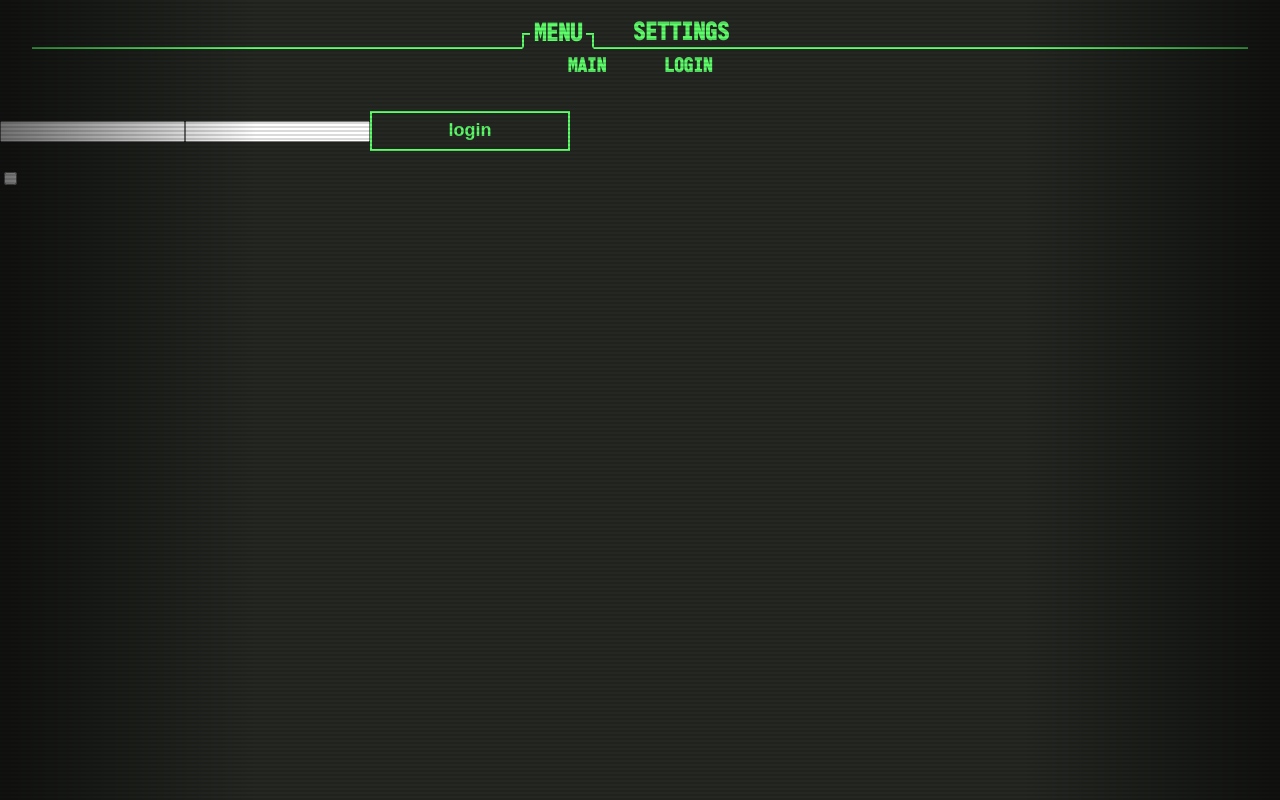
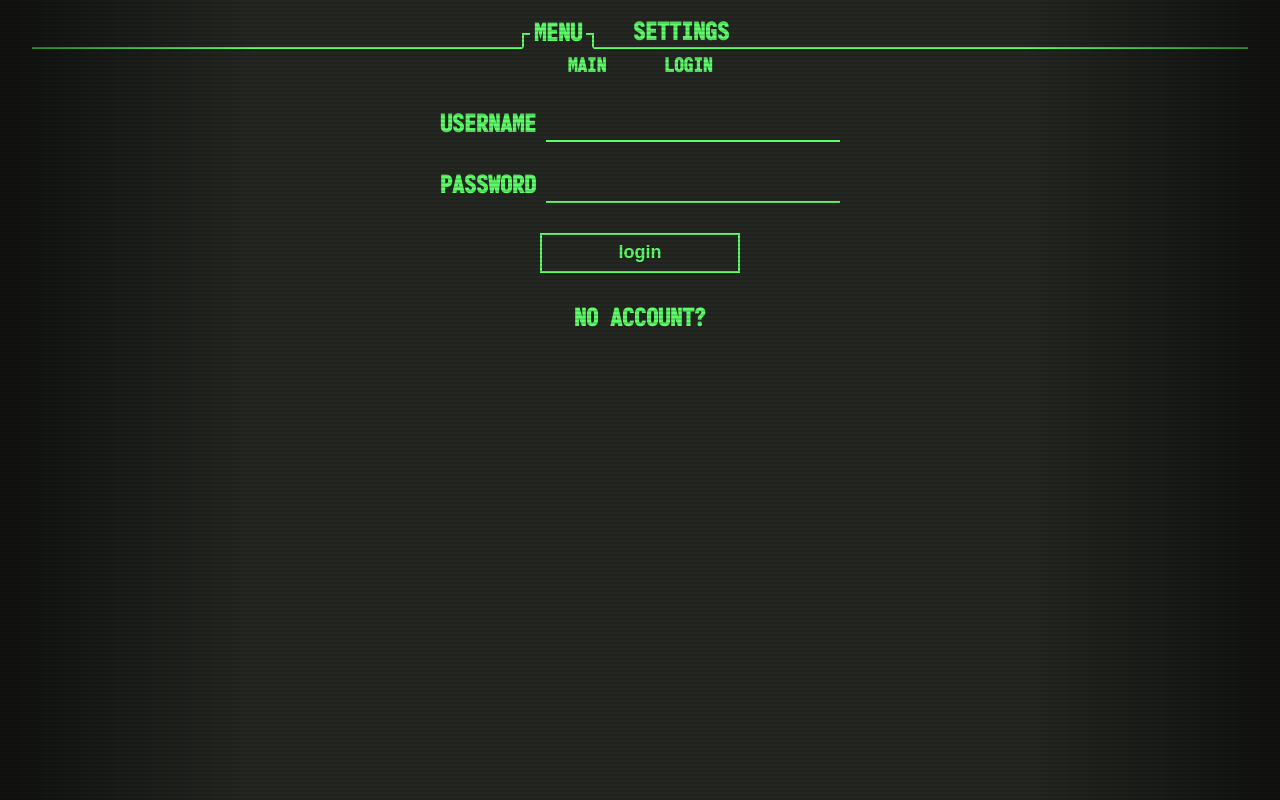
Before and after one commit to cL4ssiK/smarthome, a React (Create React App) app in the folder webserver/frontend/: page / in a window 1280 px wide. Both pictures are taken after a click on the item "LOGIN". Built offline with nearby package versions, Linux system fonts and the light colour scheme; no server answers.

Commit message:
Login page style rework

```diff
--- a/webserver/frontend/src/modules/Login.jsx
+++ b/webserver/frontend/src/modules/Login.jsx
@@ -1,6 +1,7 @@
 import { useContext, useState } from "react";
 import { UserContext } from "../context/UserContext";
 import { useLogout } from "../utils/authentication";
+import styles from "./Login.module.css";
 
 function Login() {
 
@@ -75,32 +76,48 @@ function Login() {
     };
 
     return (
-        <div>
+        <div className={styles.div}>
             { !userContext.user ? (
-            <div>
+            <>
+            <div className={styles.innerDiv}>
+                <label>
+                    username
                     <input
+                        className={`${styles.input} ${logIn ? styles.shortInput : ""}`}
                         name="username"
                         onChange={handleChange}>
                     </input>
+                </label>
+                <label>
+                    password
                     <input
+                        className={`${styles.input} ${logIn ? styles.shortInput : ""}`}
                         name="pswd1"
                         type="password"
                         onChange={handleChange}>
                     </input>
+                </label>
                 {logIn && (
+                <label>
+                    re-type password
                     <input
+                        className={styles.input}
                         name="pswd2"
                         type="password"
                         onChange={handleChange}>
                     </input>
+                </label>
                 )}
+            </div>
             <button onClick={e => logIn ? register() : login()}>{logIn ? "register" : "login"}</button>
-            </div> ) : (<button onClick={e => logout()}>Logout</button>) }
+            </>
+            ) : (<button onClick={e => logout()}>Logout</button>) }
             {
                 userContext.user ? "" :
-                <input type="checkbox"
-                        onChange={e => {setLogIn(e.target.checked);}}>
-                </input>}
+                <label onClick={e => setLogIn(!logIn)}>
+                    {logIn ? "log in" : "no account?"}
+                </label>
+            }
         </div>
     );
 
--- a/webserver/frontend/src/modules/Login.module.css
+++ b/webserver/frontend/src/modules/Login.module.css
@@ -0,0 +1,49 @@
+.div {
+    display: flex;
+    flex-direction: column;
+    align-items: center;
+}
+
+.innerDiv {
+    display: flex;
+    flex-direction: column;
+    align-items: left;
+}
+
+.input {
+    /* 1. Reset default appearance */
+    background: transparent;
+    border: none;
+    outline: none;
+    padding: 0;
+    margin: 0;
+    display: inline-block;
+
+    /* 2. Match the H3 exactly */
+    font-family: inherit; /* Or your specific Pip-Boy font */
+    font-size: 1.2em;    /* This is the standard browser size for h3 */
+    font-weight: bold;
+
+    background: var(--bg-primary);
+    border: 0;
+    border-bottom: 2px solid var(--features);
+    color: var(--features);
+    z-index: 9996;
+}
+
+.shortInput {
+    margin-left: 3.3em;
+}
+
+label {
+    color: var(--features);
+    list-style: none;
+    font-size: x-large;
+    font-weight: bold;
+    cursor: pointer;
+    text-transform: uppercase;
+    margin: 12px 0 12px 0;
+    display: flex;
+    align-items: center;
+    gap: 10px;
+}
```
Lines whose indentation alone changed are shown as unchanged.
